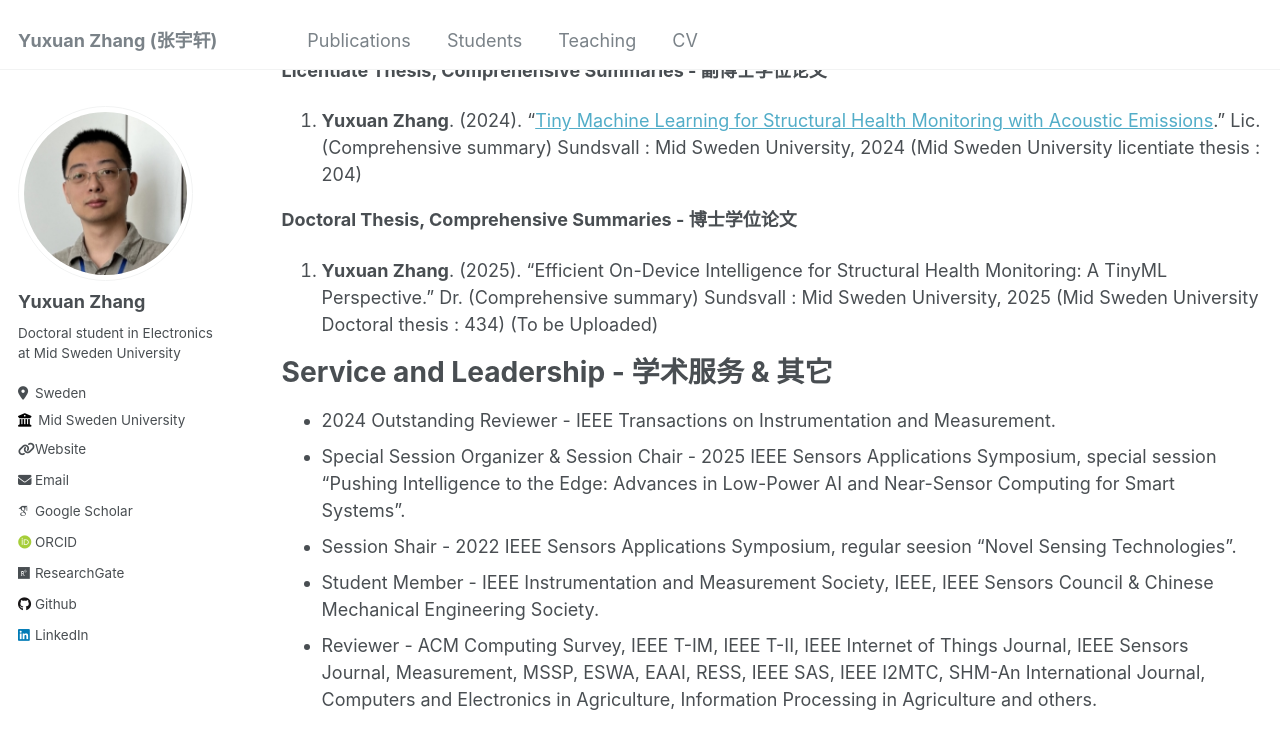
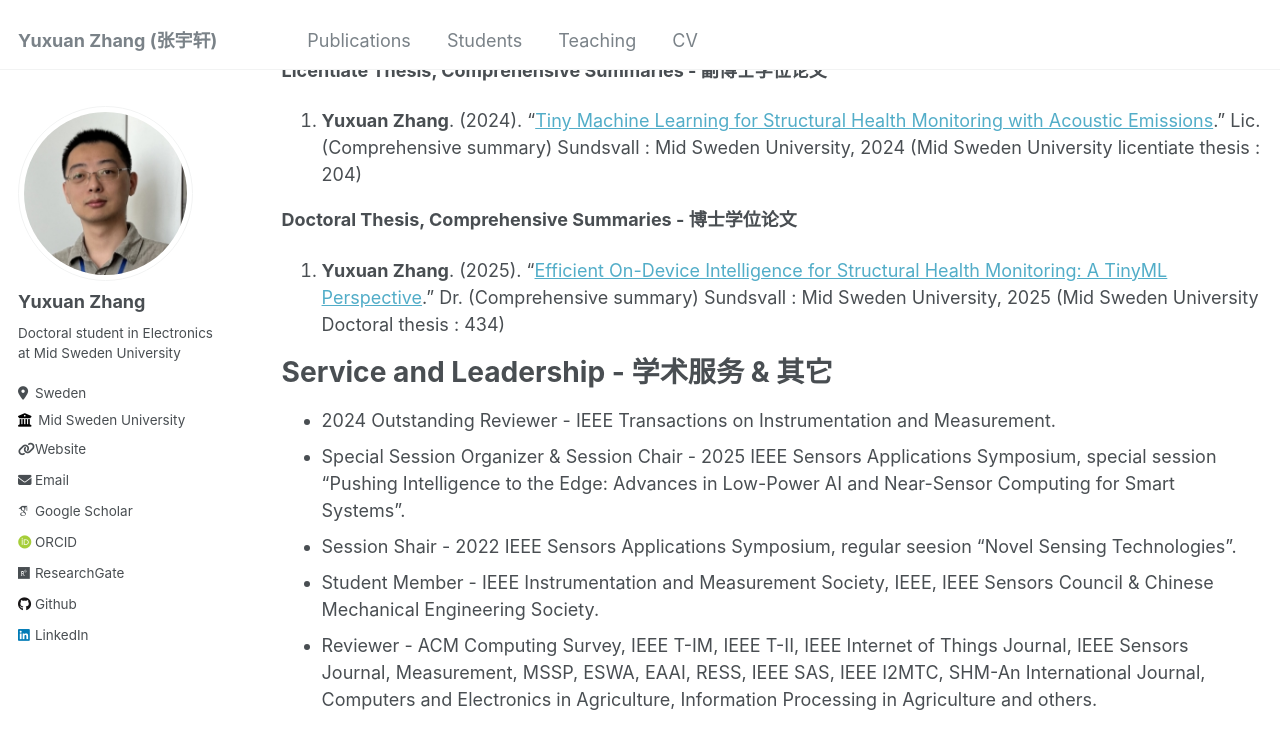
Before and after one commit to YuxuanZhang-96/YuxuanZhang-96.github.io, a Jekyll site: the page built from _pages/cv.md, in a window 1280 px wide and 900 px high, scrolled down 2310 px. Shown: the top 749 px of the window. Built offline with Jekyll 4.4.1, drawn with Linux system fonts in a browser that asks for light colours; some web fonts are replaced.

Commit message:
Update cv.md

```diff
--- a/_pages/cv.md
+++ b/_pages/cv.md
@@ -59,7 +59,7 @@ __Licentiate Thesis, Comprehensive Summaries - 副博士学位论文__
 1. __Yuxuan Zhang__. (2024). "[Tiny Machine Learning for Structural Health Monitoring with Acoustic Emissions](https://miun.diva-portal.org/smash/record.jsf?pid=diva2%3A1857441&dswid=-6455)." Lic. (Comprehensive summary) Sundsvall : Mid Sweden University, 2024 (Mid Sweden University licentiate thesis : 204)
 
 __Doctoral Thesis, Comprehensive Summaries - 博士学位论文__
-1. __Yuxuan Zhang__. (2025). "Efficient On-Device Intelligence for Structural Health Monitoring: A TinyML Perspective." Dr. (Comprehensive summary) Sundsvall : Mid Sweden University, 2025 (Mid Sweden University Doctoral thesis : 434) (To be Uploaded)
+1. __Yuxuan Zhang__. (2025). "[Efficient On-Device Intelligence for Structural Health Monitoring: A TinyML Perspective](https://miun.diva-portal.org/smash/record.jsf?pid=diva2%3A1990416&dswid=-6816)." Dr. (Comprehensive summary) Sundsvall : Mid Sweden University, 2025 (Mid Sweden University Doctoral thesis : 434)
 
 
 
```
